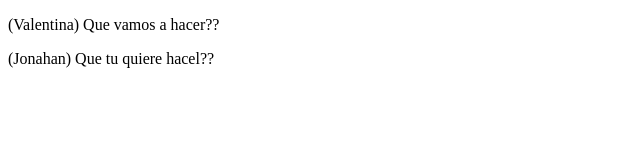
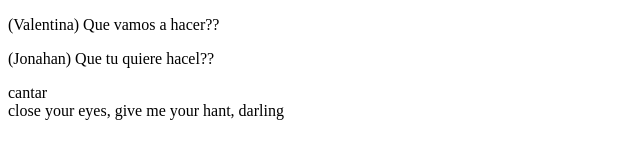
Before and after one commit to Valentina-PadillaB/V-J, a plain HTML site: page index.html in a window 1280 px wide. Shown: the whole page, without its empty margins (0-640 px from the left). Drawn offline with Linux system fonts and the light colour scheme.

Commit message:
primer estrofa

```diff
--- a/index.html
+++ b/index.html
@@ -4,10 +4,12 @@
     <meta charset="UTF-8">
     <meta http-equiv="X-UA-Compatible" content="IE=edge">
     <meta name="viewport" content="width=device-width, initial-scale=1.0">
-    <title>Practica</title>
+    <title>eternal flame</title>
 </head>
 <body>
    <p>(Valentina) Que vamos a hacer??</p>
    <p>(Jonahan) Que tu quiere hacel??</p>
+   <p>cantar <br>
+    close your eyes, give me your hant, darling </p>
 </body>
 </html>
```
